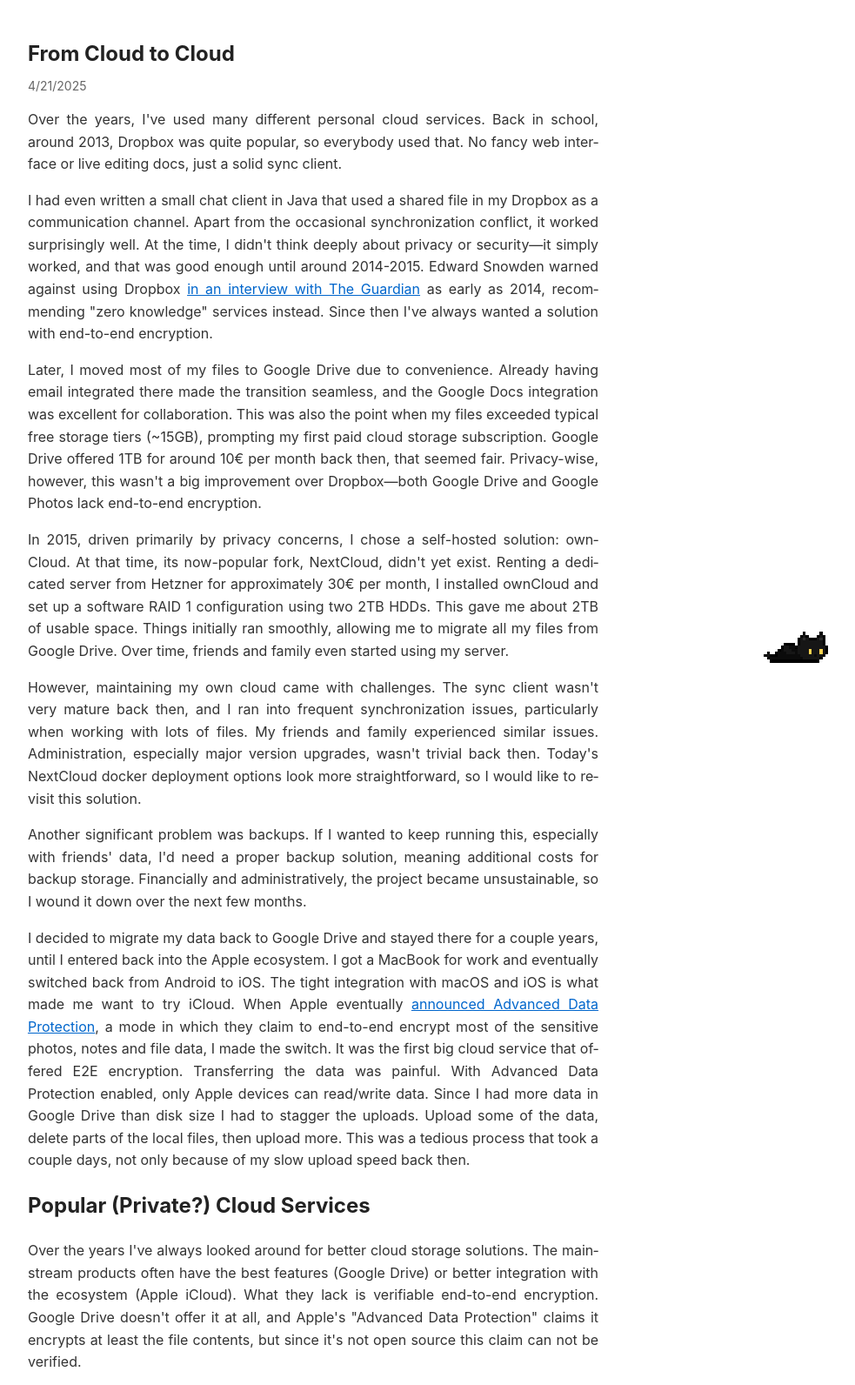
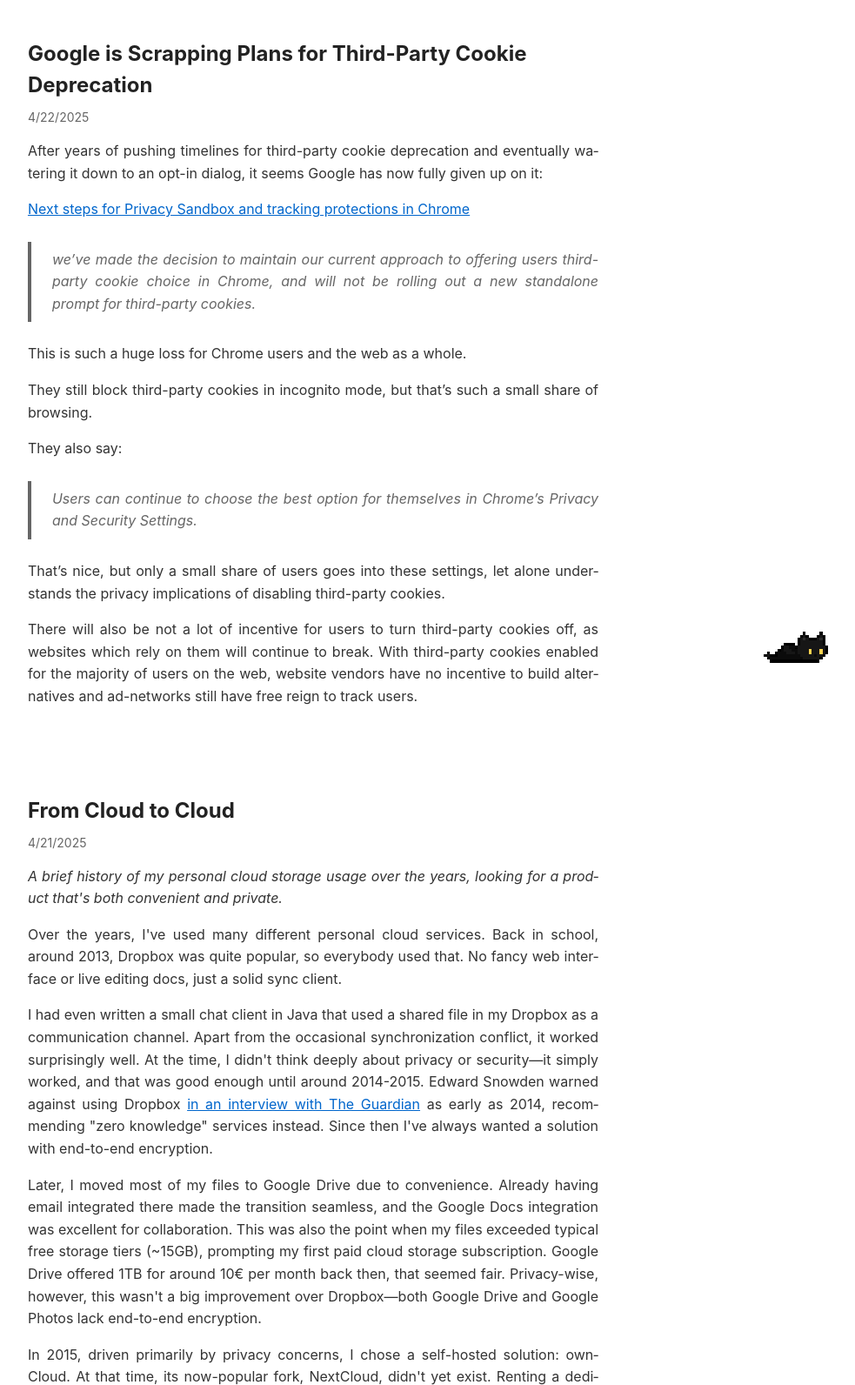
Before and after one commit to Trikolon/emz.im, a website built with Vite: page blog.html in a window 1280 px wide. Shown: the top 1592 px of the page at 87% size, without its empty margins (280-1263 px from the left). Built offline with nearby package versions, Linux system fonts and the light colour scheme.

Commit message:
Blog content updates

```diff
--- a/blog.html
+++ b/blog.html
@@ -17,9 +17,54 @@
   </head>
   <body>
     <main>
+      <blog-post date="2025-04-22">
+        <span slot="title">Google is Scrapping Plans for Third-Party Cookie Deprecation</span>
+        <div slot="body">
+            <p>After years of pushing timelines for third-party cookie
+            deprecation and eventually watering it down to an opt-in dialog, it
+            seems Google has now fully given up on it:</p>
+
+            <p><a
+            href="https://privacysandbox.com/news/privacy-sandbox-next-steps/#:~:text=we’ve%20made%20the,and%20Security%20Settings.">Next
+            steps for Privacy Sandbox and tracking protections in Chrome</a></p>
+
+            <blockquote>
+              we’ve made the decision to maintain our current approach to
+              offering users third-party cookie choice in Chrome, and will not
+              be rolling out a new standalone prompt for third-party cookies.
+            </blockquote>
+
+            <p>This is such a huge loss for Chrome users and the web as a
+            whole.</p>
+
+            <p>They still block third-party cookies in incognito mode, but
+            that’s such a small share of browsing.</p>
+
+            <p>They also say:</p>
+
+            <blockquote>
+              Users can continue to choose the best option for themselves in
+              Chrome’s Privacy and Security Settings.
+            </blockquote>
+
+            <p>That’s nice, but only a small share of users goes into these
+            settings, let alone understands the privacy implications of
+            disabling third-party cookies.</p>
+
+            <p>There will also be not a lot of incentive for users to turn
+            third-party cookies off, as websites which rely on them will
+            continue to break. With third-party cookies enabled for the majority
+            of users on the web, website vendors have no incentive to build
+            alternatives and ad-networks still have free reign to track
+            users.</p>
+          </div>
+      </blog-post>
       <blog-post date="2025-04-21">
         <span slot="title">From Cloud to Cloud</span>
         <div slot="body">
+          <em>A brief history of my personal cloud storage usage over the years,
+          looking for a product that's both convenient and private.</em>
+
           <p>Over the years, I've used many different personal cloud services.
           Back in school, around 2013, Dropbox was quite popular, so everybody
           used that. No fancy web interface or live editing docs, just a solid
@@ -77,23 +122,27 @@
           href="https://www.apple.com/newsroom/2022/12/apple-advances-user-security-with-powerful-new-data-protections/">announced
           Advanced Data Protection</a>, a mode in which they claim to end-to-end
           encrypt most of the sensitive photos, notes and file data, I made the
-          switch. It was the first big cloud service that offered E2E encryption.
+          switch. It was the first big cloud service that offered E2E
+          encryption.
+         </p>
+
+         <p>
           Transferring the data was painful. With Advanced Data Protection
           enabled, only Apple devices can read/write data. Since I had more data
           in Google Drive than disk size I had to stagger the uploads. Upload
           some of the data, delete parts of the local files, then upload more.
           This was a tedious process that took a couple days, not only because
-          of my slow upload speed back then.</p>
+          of my slow upload speed back then.
+         </p>
 
           <h2>Popular (Private?) Cloud Services</h2>
 
-          <p>Over the years I've always looked around for better cloud storage
-          solutions. The mainstream products often have the best features
-          (Google Drive) or better integration with the ecosystem (Apple
-          iCloud). What they lack is verifiable end-to-end encryption. Google
-          Drive doesn't offer it at all, and Apple's "Advanced Data Protection"
-          claims it encrypts at least the file contents, but since it's not open
-          source this claim can not be verified.</p>
+          <p>Mainstream cloud providers often have the best features (Google
+          Drive) or better integration with the ecosystem (Apple iCloud). What
+          they lack is verifiable end-to-end encryption. Google Drive doesn't
+          offer it at all, and Apple's "Advanced Data Protection" claims it
+          encrypts at least the file contents, but since it's not open source
+          this claim can not be verified.</p>
 
           <p>I want to explore more privacy-oriented products, such as Proton
           Drive, but looking at recent reviews, they haven't yet achieved the
@@ -110,15 +159,16 @@
             can be self hosted, e.g. <a
             href="https://github.com/nextcloud/all-in-one">via Docker</a>, or
             you can rent a managed instance with a provider such as <a
-            href="https://www.ionos.de/office-loesungen/managed-nextcloud-hosting">IONOS</a> and
+            href="https://www.ionos.de/office-loesungen/managed-nextcloud-hosting">IONOS</a>
+            and
             <a
             href="https://www.hetzner.com/storage/storage-share/">Hetzner</a>.
             For more privacy I'd go with the self-hosted solution here, since
             the companies managing these instances, at least theoretically, have
-            access to your data. Nextcloud's end-to-end encryption App/Module
-            only covers specific folders. Even if it covered all cloud data,
-            nothing would stop these hosts from changing the server
-            implementation to provide a backdoor into the data.
+            access to your data. Nextcloud's end-to-end encryption Module only
+            covers specific folders. Even if it covered all cloud data, nothing
+            would stop these hosts from changing the server implementation to
+            provide a backdoor into the data.
           </p>
 
           <h2>Going Back to Self-Hosting</h2>
@@ -136,8 +186,8 @@
               storage with E2E encryption.</li>
               <li><a href="https://immich.app">Immich</a>: Self-hosted photo and
               video storage, an open-source alternative.</li>
-              <li><a href="https://ente.io">Ente / Ente self-hosted</a>:
-              Privacy-centric photo storage with E2E encryption.</li>
+              <li><a href="https://ente.io">Ente</a>: Privacy-centric photo
+              storage with E2E encryption.</li>
           </ul>
         </div>
       </blog-post>
```
